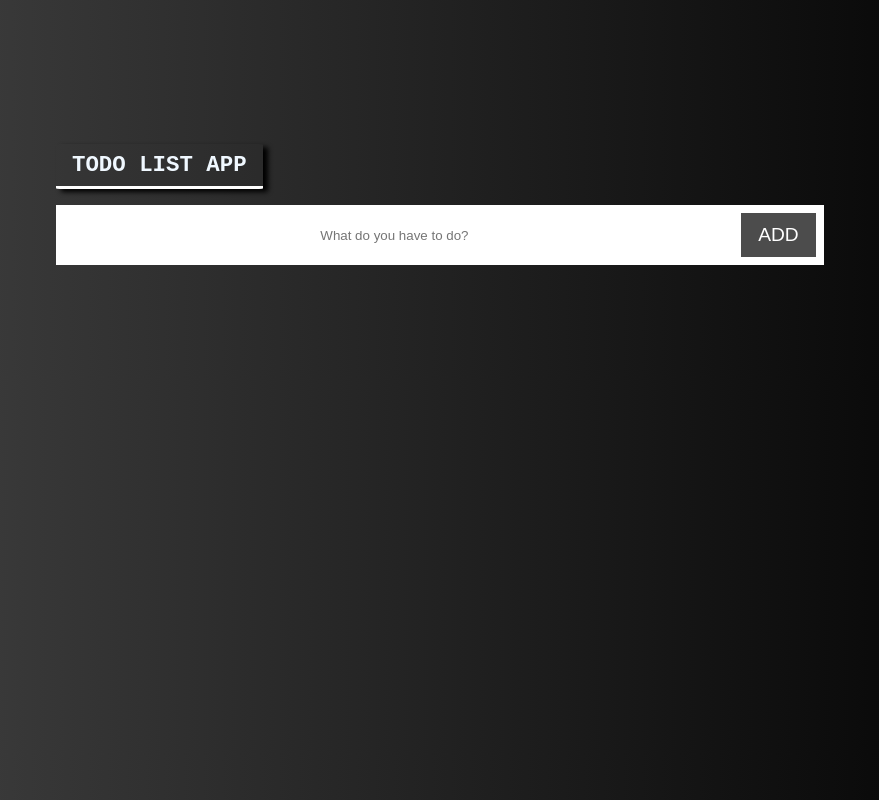
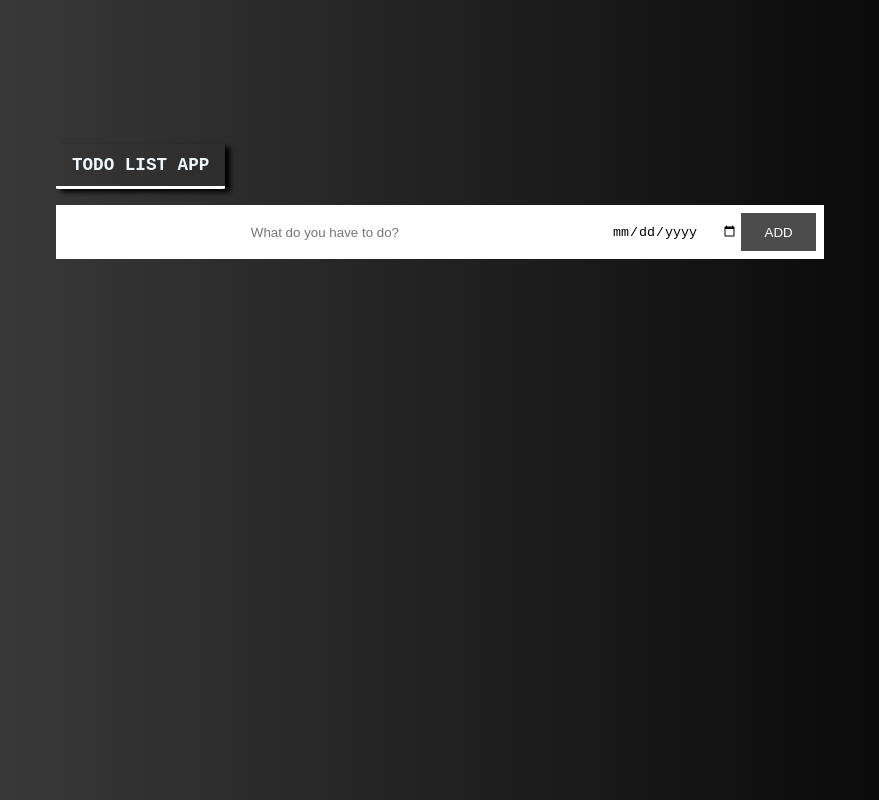
Before and after one commit to Thiago-dcode/todo-list-react, a React (Create React App) app: page / in a window 1280 px wide. Shown: the whole page, without its empty margins (200-1079 px from the left). Built offline with nearby package versions, Linux system fonts and the light colour scheme.

Commit message:
Styling date

```diff
--- a/src/AddTodo.js
+++ b/src/AddTodo.js
@@ -1,8 +1,12 @@
 
 import React from "react";
+import {  } from "react";
+import { GetDate } from "./GetDate";
 
 
-const AddTodo = ({getInput, handleInput}) => {
+
+const AddTodo = ({getInput, handleInput,getDateInput}) => {
+
 
 
   return (
@@ -14,6 +18,7 @@ const AddTodo = ({getInput, handleInput}) => {
         type="text"
         placeholder="What do you have to do?"
       />
+      <input onChange={(e) => {getDateInput(e.target.value)}} type="date" placeholder="for when" name="" id="" min={GetDate('min')}  />
       <button onClick={handleInput}>ADD</button>
     </div>
   );
--- a/src/App.js
+++ b/src/App.js
@@ -8,19 +8,21 @@ import { useLocalStorage } from "./useLocalStoreage";
 function App() {
   const [id, setId] = useLocalStorage('id', 0);
   const [input, setInput] = useState("");
+  const[dateInput, setDateInput] = useState("");
   const [todo, setTodo] = useLocalStorage('todo',[])
 
   const getInput = (target) => {
     setInput(target);
   };
-
+  const getDateInput = target => setDateInput(target)
   const handleInput = () => {
     if (input !== "" ) {
       setId(id + 1);
       const newTodo = {
         id: id,
         txt: input,
-        date: GetDate(),
+        date: GetDate('todo'),
+        lastDay: dateInput,
         active: false,
       };
       const finaTodo = [...todo, newTodo]
@@ -72,7 +74,9 @@ function App() {
     <div className="todo-list">
       <div id="title"><h1>TODO LIST APP</h1></div>
 
-      <AddTodo getInput={getInput} handleInput={handleInput} />
+      <AddTodo getInput={getInput}
+      getDateInput = {getDateInput}
+       handleInput={handleInput} />
       <Btn handleActive={handleActive}
       handleDeleteAll = {handleDeleteAll}
       length = {todo.length} />
--- a/src/GetDate.js
+++ b/src/GetDate.js
@@ -1,12 +1,18 @@
 
 
-export const GetDate = () => {
+export const GetDate = (input) => {
     const date = new Date()
+    const year = date.getFullYear()
+    const month = date.getMonth() +1
+    const day = date.getDate()
     const hour = date.getHours()
     const minute = date.getMinutes()
 
 
     const fullDate = `${date.toDateString()} ${hour}:${minute <10 ? '0' + minute:minute}`
-    return fullDate
+    const minDate = `${year}-${month<10? '0'+month:month}-${day}`
+    console.log(minDate)
+
+    return input === 'todo'? fullDate:minDate
 
 }
--- a/src/Todo.js
+++ b/src/Todo.js
@@ -1,24 +1,38 @@
 import React from "react";
 
-const Todo = ({todo, handleDelete,handleSelect}) => {
+const Todo = ({ todo, handleDelete, handleSelect }) => {
   return (
     <div className="todo">
-
-{todo.map(div =>{
-    return(
+      {todo.map((div) => {
+        return (
           <div className="todo-div" key={div.id}>
             <div className="txt">
-        <h3>
-          {div.txt}
-        </h3>
-        <p>{div.date}</p>
+              <div>
+                <h3>{div.txt}</h3>
+
+              </div>
+              <div className="dates">
+              {div.lastDay && <h2> Date to finish: {div.lastDay}</h2>}
+              <p> Date created: {div.date}</p>
+              </div>
+
             </div>
             <div className="btn">
-        <button onClick={(e) =>{handleSelect(div, e.target)}} className="btn-v"></button>
-        <button onClick={()=>{handleDelete(div.id)}} className="btn-x"></button>
+              <button
+                onClick={(e) => {
+                  handleSelect(div, e.target);
+                }}
+                className="btn-v"
+              ></button>
+              <button
+                onClick={() => {
+                  handleDelete(div.id);
+                }}
+                className="btn-x"
+              ></button>
             </div>
           </div>
-    )
+        );
       })}
     </div>
   );
--- a/src/index.css
+++ b/src/index.css
@@ -23,12 +23,12 @@ body {
   padding: 1rem;
 }
 #title {
-  font-size: 1.4vmin;
+  font-size: 1.1vmin;
 
   color: aliceblue;
   box-shadow: 5px 3px 5px black;
   align-self: flex-start;
-  padding: 0.5rem 1rem;
+  padding: 0.7rem 1rem;
 
   border-bottom: 3px solid white;
   border-radius: 2%;
@@ -36,29 +36,42 @@ body {
 
 .input {
   position: initial;
-  display: flex;
-  justify-content: center;
-  align-items: center;
-  gap: 1rem;
+ display: flex;
+
+  gap: 0.2rem;
   background-color: white;
   padding: 0.5rem;
   width: 100%;
   margin-bottom: 2rem;
 }
-.input input {
+.input input[type="text"] {
+  border: 1px solid black;
   padding: 0.2rem;
   text-align: center;
-  width: 90%;
+  width: 70%;
+  border: none;
   background-color: white;
-  border-style: none;
+
   color: black;
   outline-style: none;
 }
+.input input[type="date"]{
+  width: 20%;
+  text-align: center;
+  border: none;
+  border-style: none;
+
+
+}
+input:hover{
+
+}
 .input button {
+
   border-style: none;
   border: none;
-  min-width: 10%;
-  font-size: 1.2rem;
+  width: 10%;
+
   padding: 0.7rem;
   color: white;
   background-color: rgba(0, 0, 0, 0.7);
@@ -124,6 +137,10 @@ button:hover {
   overflow: auto;
 }
 .txt h3 {
+
+  align-items: center;
+  justify-content: center;
+  gap: 1rem;
   text-align: center;
   word-wrap: break-word;
   font-weight: 550;
@@ -131,9 +148,14 @@ button:hover {
   /* border: 1px solid red; */
   padding: 0.4rem;
 }
+.txt h3 span{
+
+  font-size:large;
+
+}
 
 .txt p {
-  align-self: flex-end;
+  align-self: flex-start;
   padding-right: 2rem;
   font-weight: 200;
   font-size: 1rem;
@@ -203,8 +225,9 @@ button:hover {
   border-style: none;
   height: 40px;
   border: none;
-  width: 100px;
-  font-size: 1.2vmax;
+
+  padding: 0.4rem;
+  font-size: 1rem;
 
   color: white;
   font-weight: bold;
```
Lines whose indentation alone changed are shown as unchanged.
